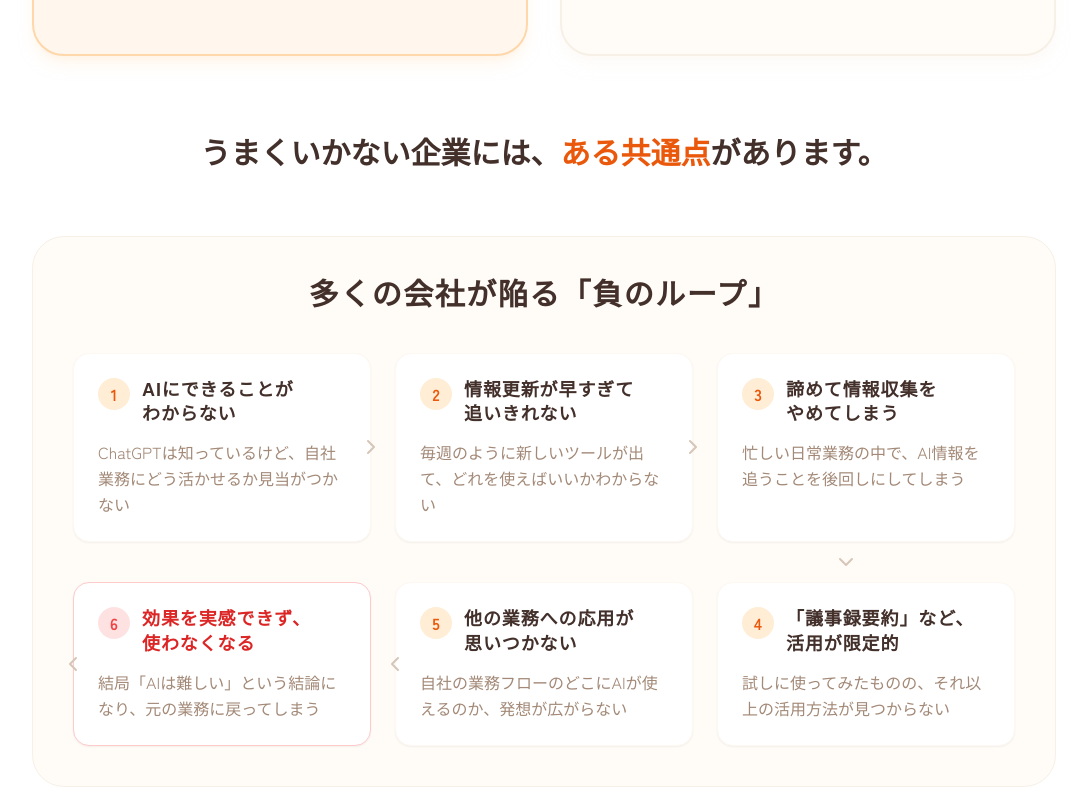
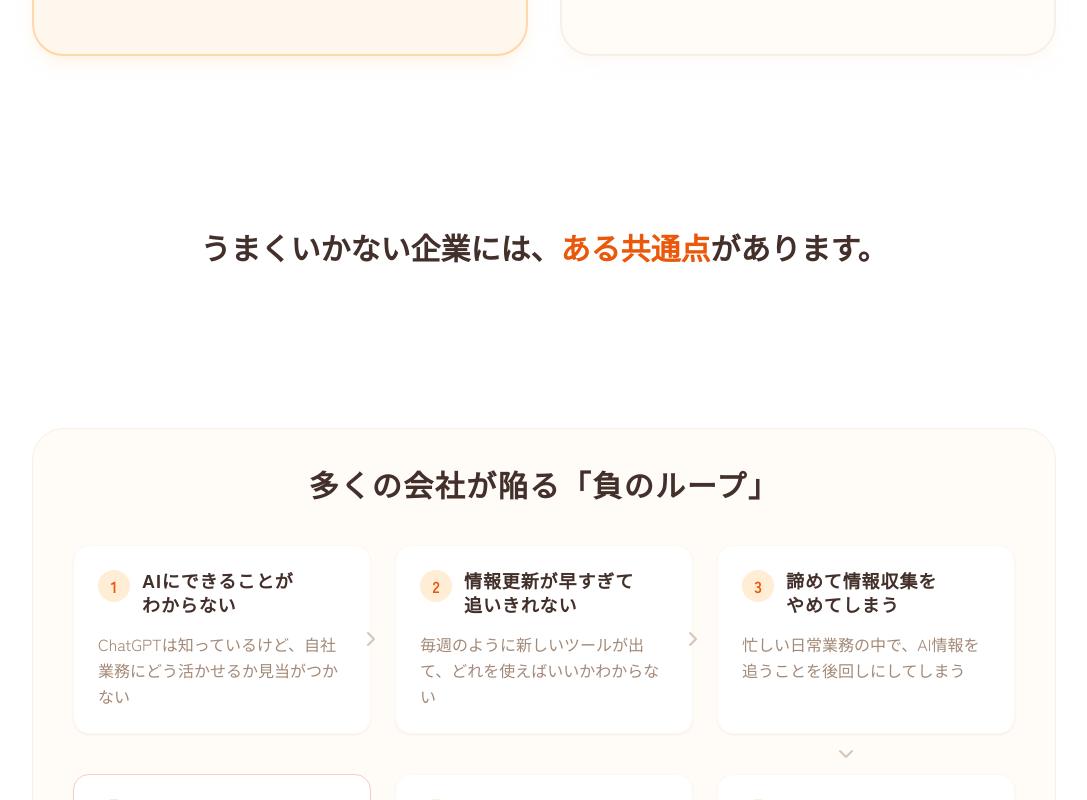
Before and after one commit to shunsuke-tnk/ai-komon-lp, a React (Vite) app: page / in a window 1280 px wide. Shown: the part 2420-3220 px from the top of the page, without its empty margins (96-1183 px from the left). Built offline with nearby package versions, Linux system fonts and the light colour scheme; a web font is replaced by a local one.

Commit message:
余白調整

```diff
--- a/App.tsx
+++ b/App.tsx
@@ -289,14 +289,14 @@ const App: React.FC = () => {
           </div>
 
           {/* 共通点への導入 */}
-          <div className="text-center pt-4 pb-12 md:pb-16">
+          <div className="text-center py-20 md:py-28">
             <p className="text-2xl md:text-3xl font-bold text-text-heading font-rounded">
               うまくいかない企業には、<span className="text-primary-600">ある共通点</span>があります。
             </p>
           </div>
 
           {/* 失敗のループ構造 */}
-          <div className="mb-10">
+          <div className="mt-8 md:mt-12 mb-10">
             <div className="bg-base-50 rounded-[2rem] p-6 md:p-10 border border-base-200">
               <h3 className="text-2xl md:text-3xl font-bold text-text-heading font-rounded text-center mb-10">
                 多くの会社が陥る「負のループ」
```
